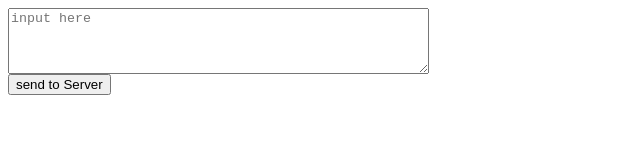
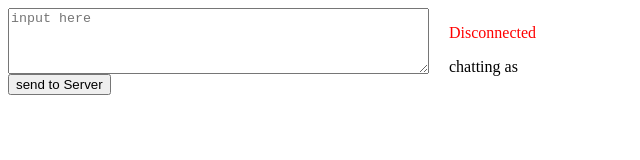
Before and after one commit to mulcibre/websocket, a plain HTML site: page index.html in a window 1280 px wide. Both pictures are taken after a click on the button "Join Chat". Shown: the whole page, without its empty margins (0-640 px from the left). Drawn offline with nearby package versions, Linux system fonts and the light colour scheme.

Commit message:
added connection status indicator, and readout of current screenname

```diff
--- a/index.html
+++ b/index.html
@@ -7,6 +7,7 @@
 		<title>Sams page talks to itself</title>
 	</head>
 	<body>
+        <div style="float: left;">
             <div id="screenNameInputDiv">
                 <input type="text" placeholder="Screen Name" id="inputSNField" onkeypress="screenNameInputListener();">
             </div>
@@ -24,5 +25,10 @@
             <div id="outputs" style="display: none;">
                 <br/>
             </div>
+        </div>
+        <div style="float: left; padding-left: 20px">
+            <p id="connStatusText" style="color: red;" >Disconnected</p>
+            <p id="signInState"></p>
+        </div>
 	</body>
 </html>
--- a/samNet.js
+++ b/samNet.js
@@ -68,6 +68,9 @@
         $(messageInputDiv).show();
         $(sendButtonDiv).show();
         $(outputs).show();
+
+        //  Show the current user
+        $("#signInState").text("chatting as " + screenName);
     }
 
 	//  Pressing enter will submit contents of textarea
--- a/samSocket.js
+++ b/samSocket.js
@@ -79,6 +79,9 @@
 		*/
 		_loggedIn = true;
 		flushBuffer();
+
+        //  change display of connection status
+        $("#connStatusText").text("Connected").css('color', 'green');
     }
 
     function onError(e) {
@@ -91,6 +94,10 @@
         console.log("inside web socket:<onClose>");
         _connected = false;
         _loggedIn = false;
+
+        //  change display of connection status
+        $("#connStatusText").text("Disconnected").css('color', 'red');
+
         setTimeout(connect, 10000);
     }
 
```
Lines whose indentation alone changed are shown as unchanged.
